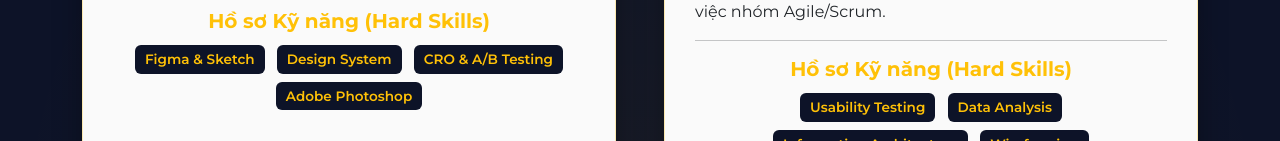
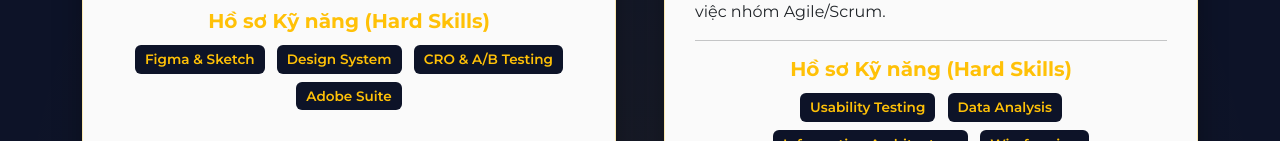
Before and after one commit to Huez8/A.O.2-Laps, a plain HTML site: page meet_the_team.html in a window 1280 px wide. Shown: the part 2430-2571 px from the top of the page. Drawn offline with nearby package versions, Linux system fonts and the light colour scheme.

Commit message:
Update meet_the_team.html

```diff
--- a/meet_the_team.html
+++ b/meet_the_team.html
@@ -451,7 +451,7 @@
                             <span class="skill-tag">Figma & Sketch</span>
                             <span class="skill-tag">Design System</span>
                             <span class="skill-tag">CRO & A/B Testing</span>
-                            <span class="skill-tag">Adobe Photoshop</span>
+                            <span class="skill-tag">Adobe Suite</span>
                         </div>
                         <div class="member-social mt-4">
                             <a href="#" title="Facebook"><i class="fab fa-facebook-f"></i></a>
```
